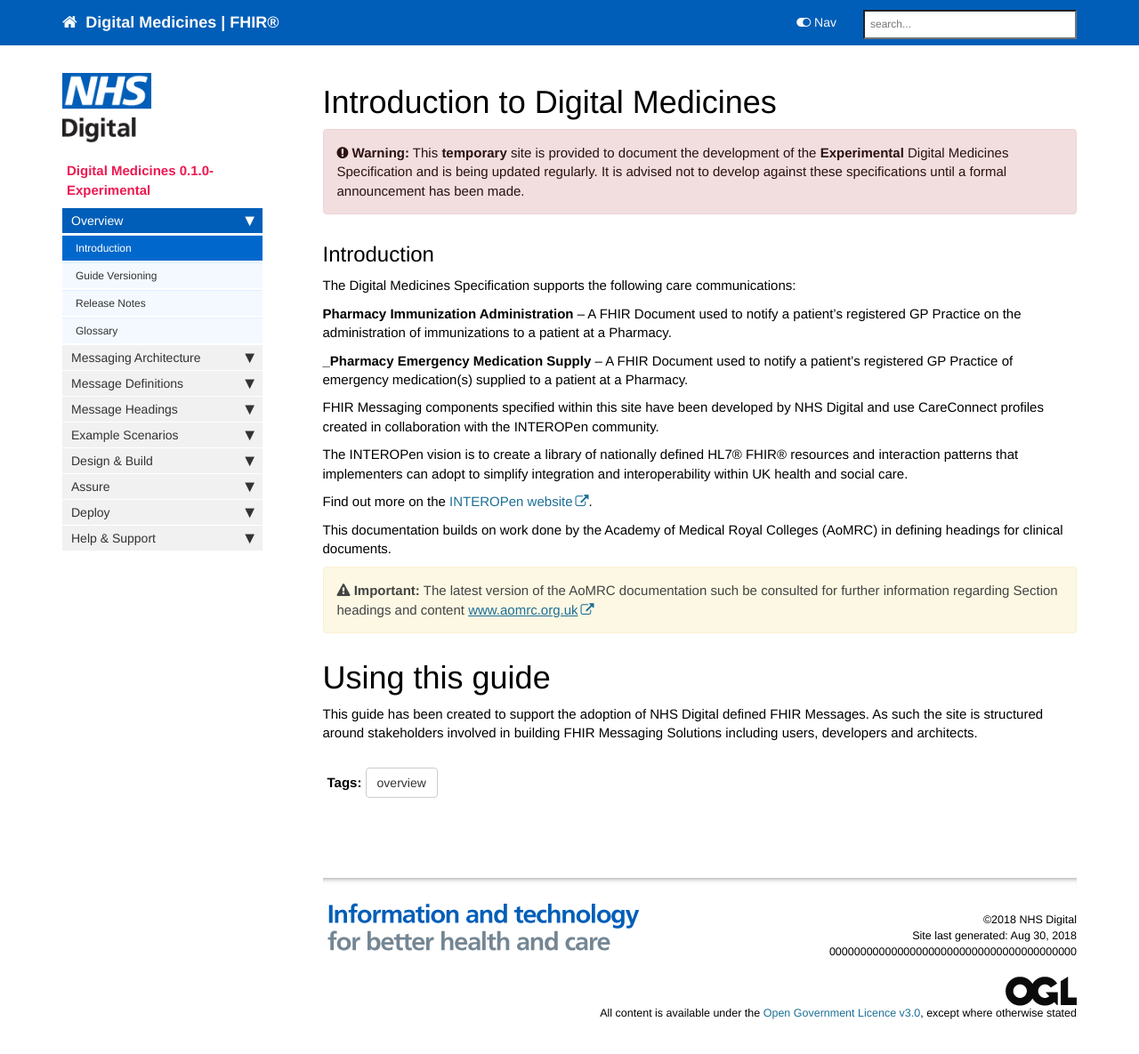
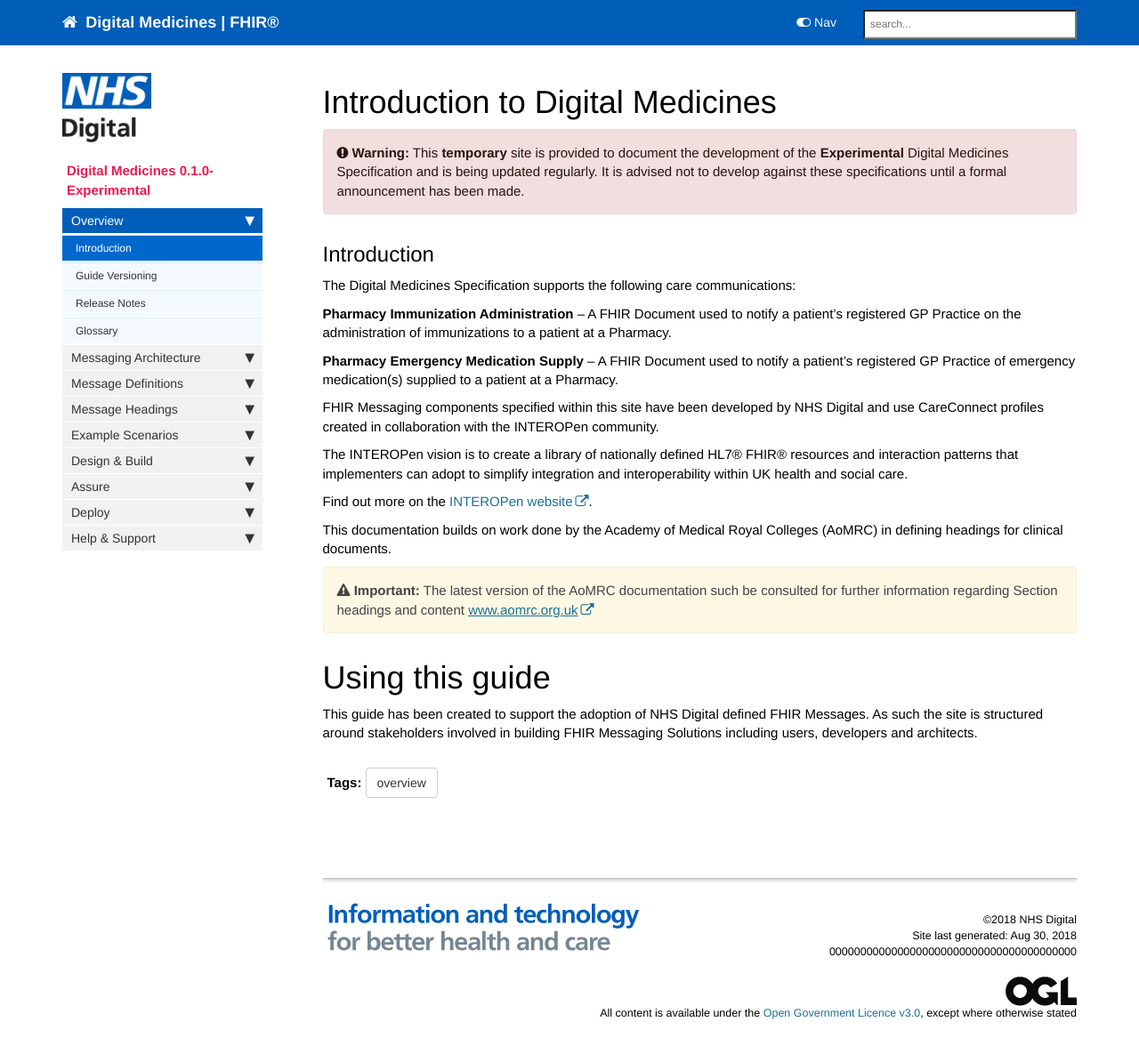
Before and after one commit to nhsconnect/ITK-FHIR-Digital-Medicines, a Jekyll site: the page built from index.md, in a window 1280 px wide and 1209 px high. Shown: the top 1185 px of the window at 89% size. Built offline with Jekyll 4.4.1, drawn with Linux system fonts in a browser that asks for light colours; nearby versions of some CDN libraries; comment, search, counter and statistics services are not loaded.

```diff
--- a/index.md
+++ b/index.md
@@ -15,7 +15,7 @@ The Digital Medicines Specification supports the following care communications:
 
 **Pharmacy Immunization Administration** – A FHIR Document used to notify a patient's registered GP Practice on the administration of immunizations to a patient at a Pharmacy.
 
-**_Pharmacy Emergency Medication Supply** – A FHIR Document used to notify a patient's registered GP Practice of emergency medication(s) supplied to a patient at a Pharmacy.
+**Pharmacy Emergency Medication Supply** – A FHIR Document used to notify a patient's registered GP Practice of emergency medication(s) supplied to a patient at a Pharmacy.
 
 FHIR Messaging components specified within this site have been developed by NHS Digital and use CareConnect profiles created in collaboration with the INTEROPen community.
 
```
